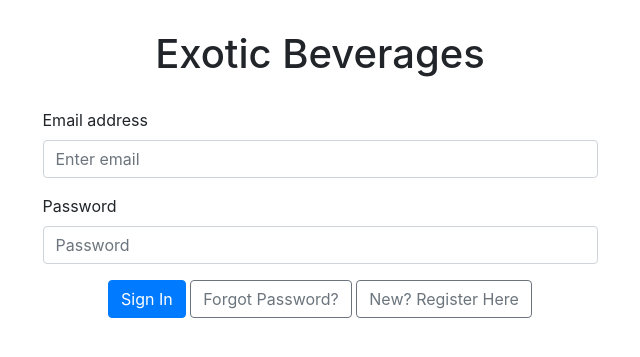
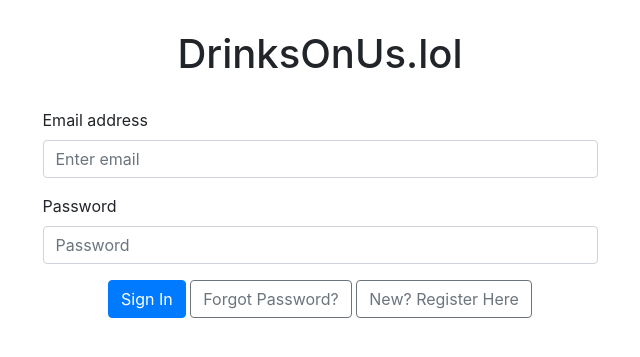
Before and after one commit to kltang96/CSIT337-DrinksOnUs.lol, a PHP site: page /customer_login.php in a window 1280 px wide. Shown: the top 357 px of the page, without its empty margins (320-960 px from the left). Run offline with PHP 8.4, Linux system fonts and the light colour scheme.

Commit message:
title update

```diff
--- a/project/customers/customer_login.php
+++ b/project/customers/customer_login.php
@@ -20,7 +20,7 @@ else {
 </head>
 <body>
 <div class="container">
-	<center><h1 style="margin-bottom: 30px;margin-top: 30px;">Exotic Beverages</h1></center>
+	<center><h1 style="margin-bottom: 30px;margin-top: 30px;">DrinksOnUs.lol</h1></center>
 
 	<form class="mx-auto w-50 " method="post" action="">
           <div class="form-group">
```
